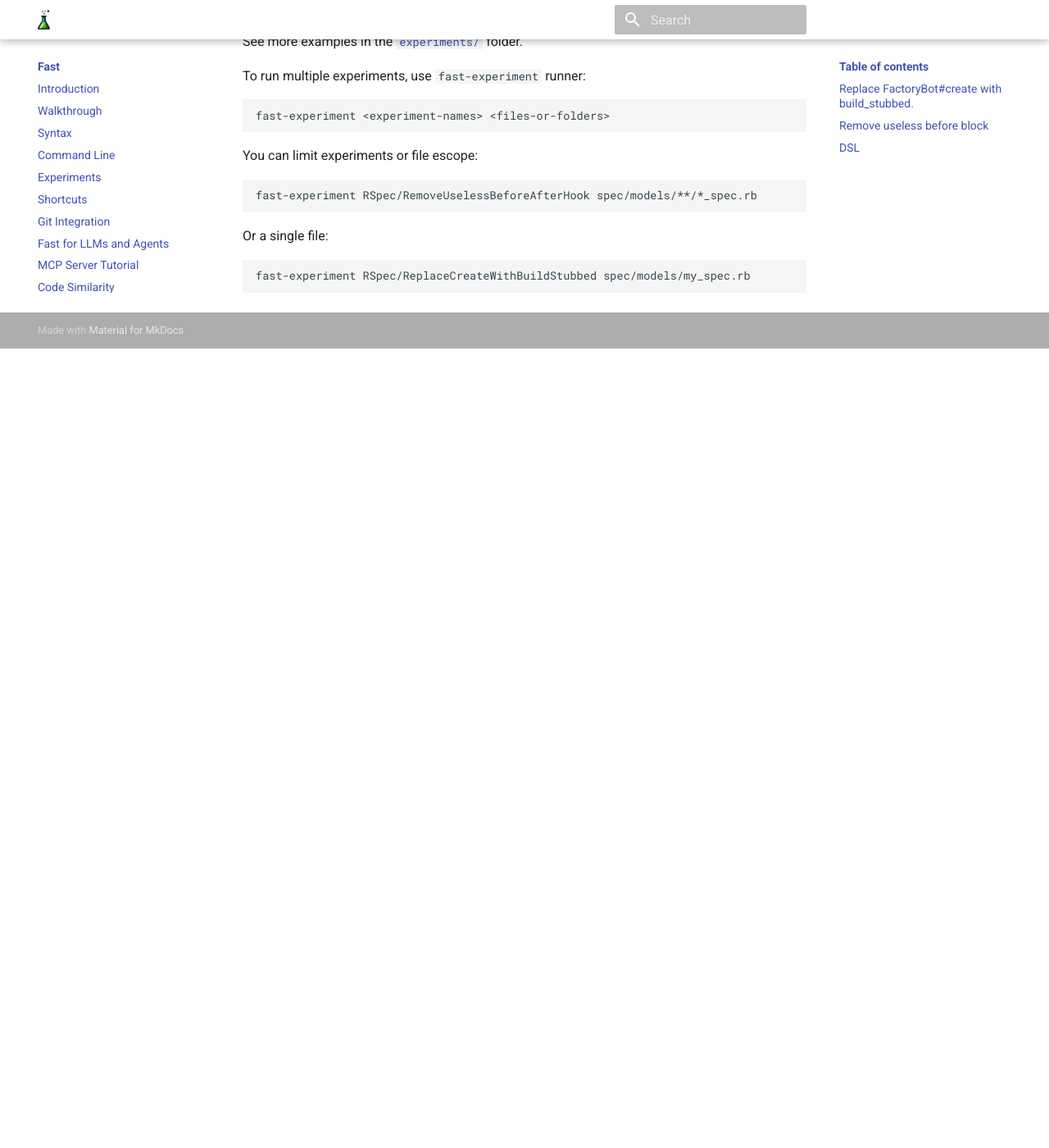
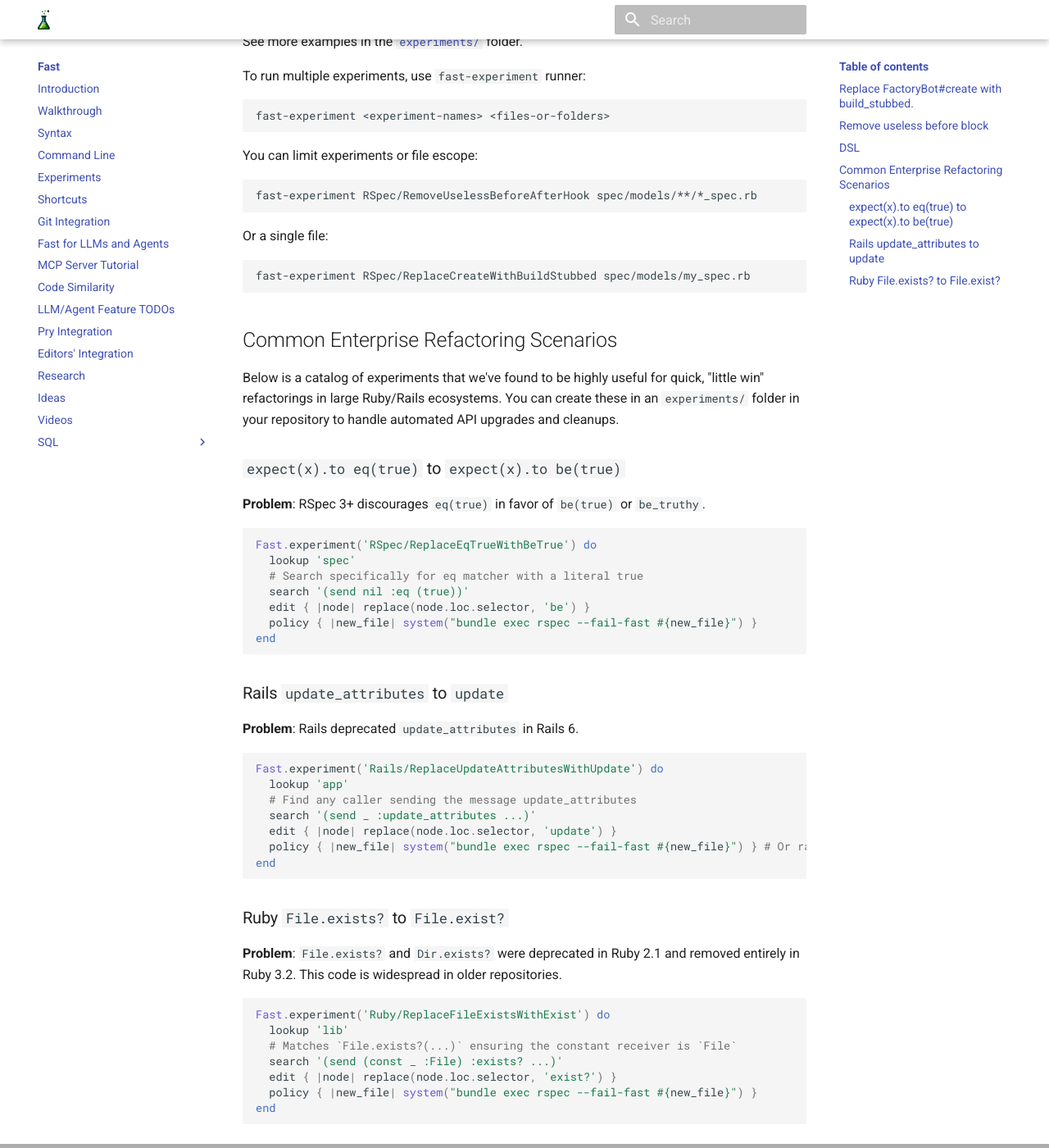
Before and after one commit to jonatas/fast, an MkDocs documentation site: the page built from docs/experiments.md, in a window 1280 px wide and 1400 px high, scrolled down 2778 px. Shown: the whole window at 82% size. Built offline with MkDocs 1.6.1 and Material for MkDocs 9.7.7, drawn with Linux system fonts in a browser that asks for light colours; comment, search, counter and statistics services are not loaded; before the commit the page ends 3203 px from its top, so only the background shows below that.

Commit message:
Catalog enterprise refactoring experiments

````diff
--- a/docs/experiments.md
+++ b/docs/experiments.md
@@ -154,3 +154,43 @@
 ```
 fast-experiment RSpec/ReplaceCreateWithBuildStubbed spec/models/my_spec.rb
 ```
+
+## Common Enterprise Refactoring Scenarios
+
+Below is a catalog of experiments that we've found to be highly useful for quick, "little win" refactorings in large Ruby/Rails ecosystems. You can create these in an `experiments/` folder in your repository to handle automated API upgrades and cleanups.
+
+### `expect(x).to eq(true)` to `expect(x).to be(true)`
+**Problem**: RSpec 3+ discourages `eq(true)` in favor of `be(true)` or `be_truthy`.
+```ruby
+Fast.experiment('RSpec/ReplaceEqTrueWithBeTrue') do
+  lookup 'spec'
+  # Search specifically for eq matcher with a literal true
+  search '(send nil :eq (true))'
+  edit { |node| replace(node.loc.selector, 'be') }
+  policy { |new_file| system("bundle exec rspec --fail-fast #{new_file}") }
+end
+```
+
+### Rails `update_attributes` to `update`
+**Problem**: Rails deprecated `update_attributes` in Rails 6.
+```ruby
+Fast.experiment('Rails/ReplaceUpdateAttributesWithUpdate') do
+  lookup 'app'
+  # Find any caller sending the message update_attributes
+  search '(send _ :update_attributes ...)'
+  edit { |node| replace(node.loc.selector, 'update') }
+  policy { |new_file| system("bundle exec rspec --fail-fast #{new_file}") } # Or rails test
+end
+```
+
+### Ruby `File.exists?` to `File.exist?`
+**Problem**: `File.exists?` and `Dir.exists?` were deprecated in Ruby 2.1 and removed entirely in Ruby 3.2. This code is widespread in older repositories.
+```ruby
+Fast.experiment('Ruby/ReplaceFileExistsWithExist') do
+  lookup 'lib'
+  # Matches `File.exists?(...)` ensuring the constant receiver is `File`
+  search '(send (const _ :File) :exists? ...)'
+  edit { |node| replace(node.loc.selector, 'exist?') }
+  policy { |new_file| system("bundle exec rspec --fail-fast #{new_file}") }
+end
+```
````
Also changed, not shown: 4 other files.
